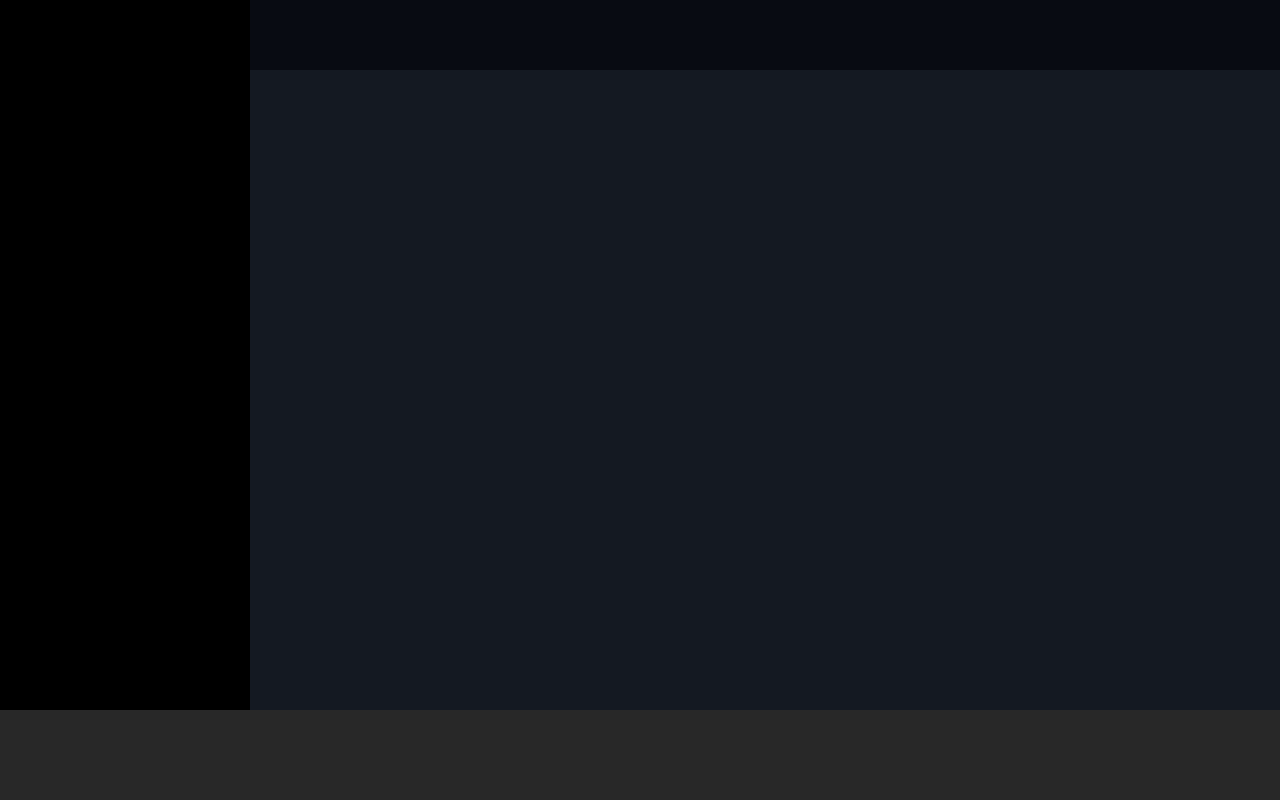
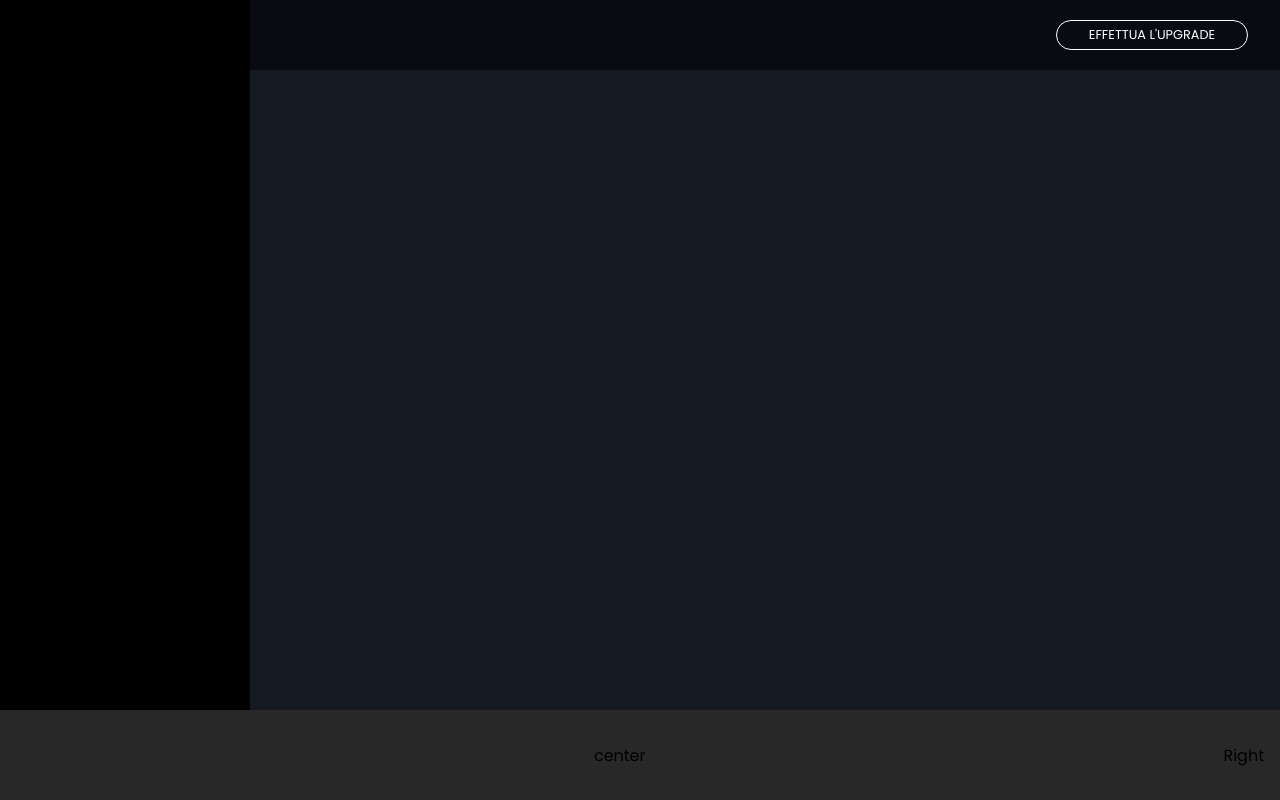
Before and after one commit to emascapa/html-css-spotifyweb, a plain HTML site: page index.html in a window 1280 px wide. Drawn offline with Linux system fonts and the light colour scheme.

Commit message:
Add header, start footer

```diff
--- a/css/style.css
+++ b/css/style.css
@@ -30,6 +30,10 @@
 }
 
 /* #region UTILITY */
+
+body {
+    font-family: var(--font-type-main);
+}
 
 .d_flex {
     display: flex;
@@ -79,6 +83,15 @@
     font-size: var(--font-size-large);
 }
 
+.btn {
+    padding: 0.3rem 2rem;
+    display: inline-block;
+    color: var(--font-color-primary);
+    border: 1px solid var(--font-color-primary);
+    border-radius: 50px;
+    /* font-size: var(--font-size-small); */
+}
+
 
 /* .btn {
     padding: 0.3rem 1rem;
@@ -103,6 +116,17 @@
     text-align: center;
 } */
 
+.text_uppercase {
+    text-transform: uppercase;
+}
+
+.px_1 {
+    padding: 0 1rem;
+}
+
+.mr_2 {
+    margin-right: 2rem;
+}
 
 
 
@@ -127,11 +151,16 @@
 /* #region HEADER */
 
 #site_header {
-    width: calc(100vw - var(--sidebar-width-1));
+    width: calc(100% - var(--sidebar-width-1));
     height: var(--header-height-1);
 
     background-color: var(--bg-color-header);
+    justify-content: flex-end;
+    align-items: center;
+}
 
+#site_header>.btn:hover {
+    transform: scale(1.1);
 }
 
 /* #endregion HEADER */
@@ -141,7 +170,7 @@
 /* #region MAIN */
 
 #site_main {
-    width: calc(100vw - var(--sidebar-width-1));
+    width: calc(100% - var(--sidebar-width-1));
     height: calc(100vh - var(--footer-height-1) - var(--header-height-1));
 
     background-color: var(--bg-color-main);
@@ -154,10 +183,12 @@
 /* #region FOOTER */
 
 #site_footer {
-    width: 100vw;
+    width: 100%;
     height: var(--footer-height-1);
 
     background-color: var(--bg-color-footer);
+
+    justify-content: space-between;
 }
 
 /* #endregion FOOTER */
--- a/index.html
+++ b/index.html
@@ -17,20 +17,31 @@
 
 <body>
     <div id="site_wrapper" class="clearfix_rule">
+
+        <!-- Navigation SIDEBAR here -->
         <nav id="site_navigation_sidebar" class="float_left">
 
         </nav>
 
-        <header id="site_header" class="float_left">
-
+        <!-- Header section here -->
+        <header id="site_header" class="float_left d_flex">
+            <a href="#" class="btn style_none mr_2 text_uppercase font_size_small">
+                Effettua l'upgrade
+            </a>
         </header>
 
+        <!-- MAIN section here -->
         <main id="site_main" class="float_left">
 
         </main>
 
-        <footer id="site_footer" class="float_left">
+        <!-- FOOTER here -->
+        <footer id="site_footer" class="float_left d_flex align_center px_1">
+            <div class="footer_left d_flex">
 
+            </div>
+            <div class="footer_center">center</div>
+            <div class="footer_right">Right</div>
         </footer>
     </div>
 
```
